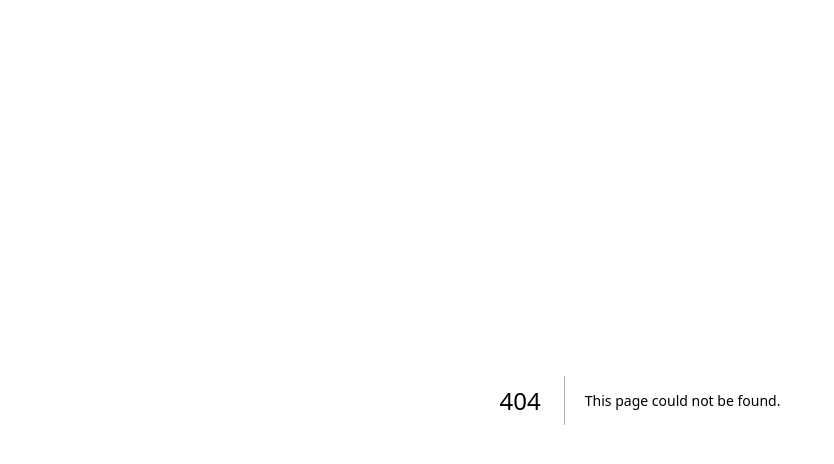
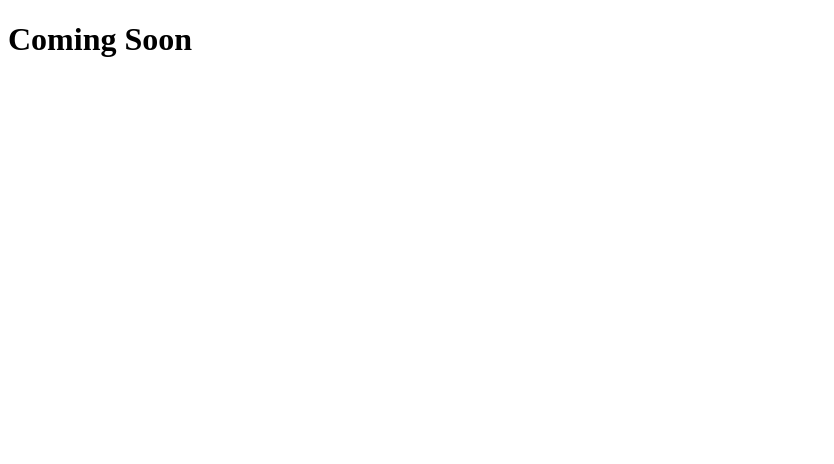
Before and after one commit to piladd-design/formulens-lab, a Next.js app: page /client/formula in a window 1280 px wide. Before the commit this address had no page. Shown: the top 464 px of the page, without its empty margins (0-834 px from the left). Built offline with nearby package versions, Linux system fonts and the light colour scheme.

Commit message:
Create page.js

```diff
--- /dev/null
+++ b/app/client/formula/page.js
@@ -0,0 +1,3 @@
+export default function Page() {
+  return <h1>Coming Soon</h1>
+}
```
